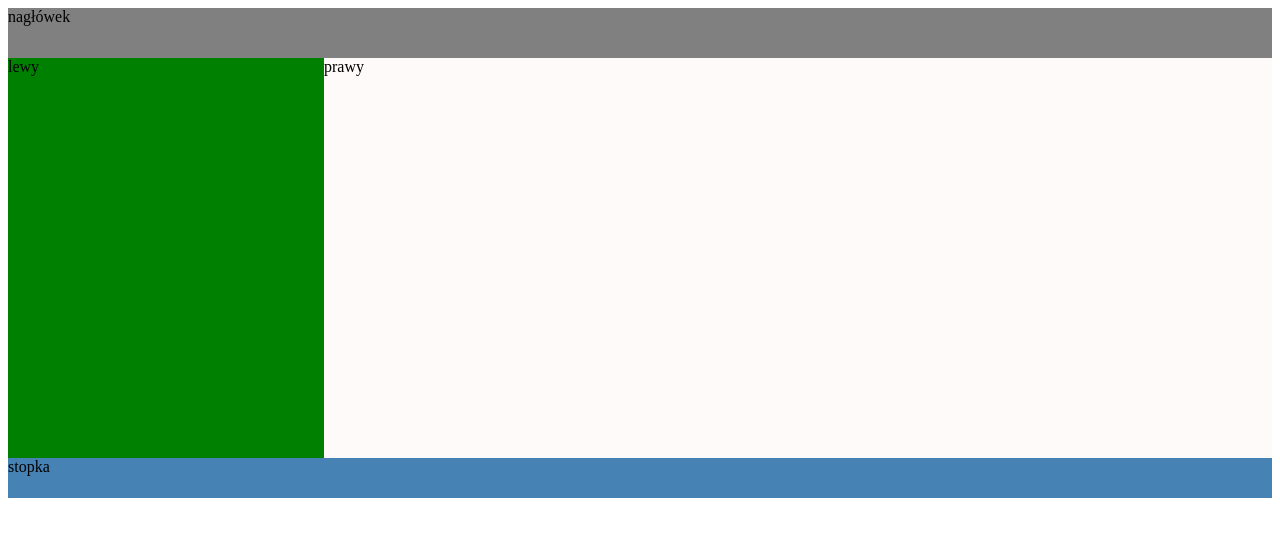
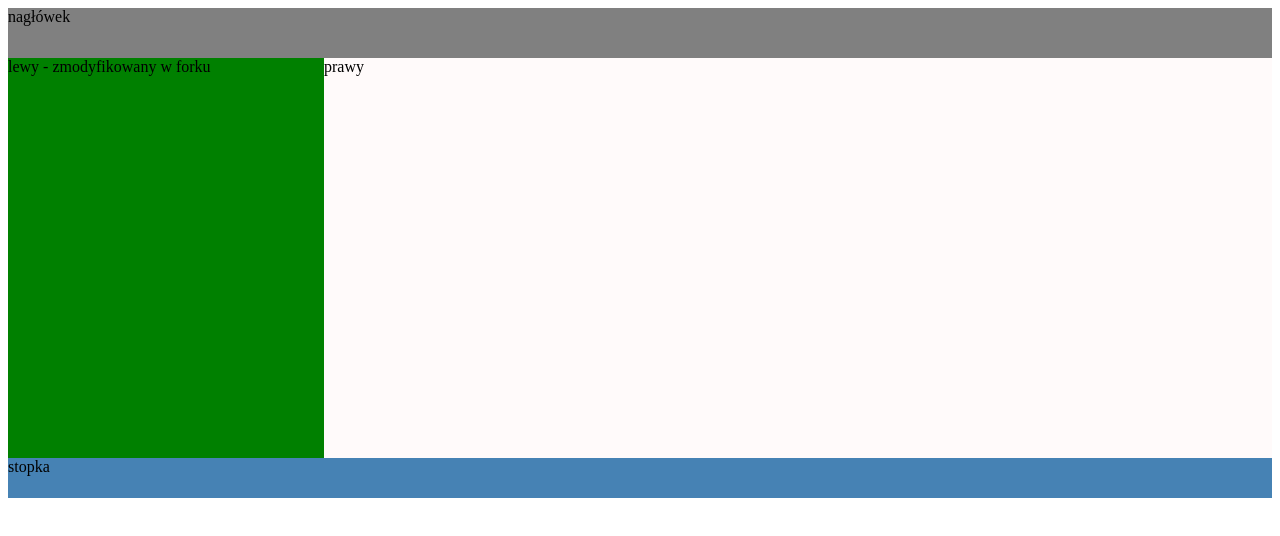
Before and after one commit to mirekmadej/html-div1, a plain HTML site: page index.html in a window 1280 px wide. Drawn offline with Linux system fonts and the light colour scheme.

Commit message:
zmodyfikowany lewy w forku

```diff
--- a/index.html
+++ b/index.html
@@ -11,7 +11,7 @@
 	</div>
 
 	<div class="lewy">
-		lewy
+		lewy - zmodyfikowany w forku
 	</div>
 
 	<div class="prawy">
```
